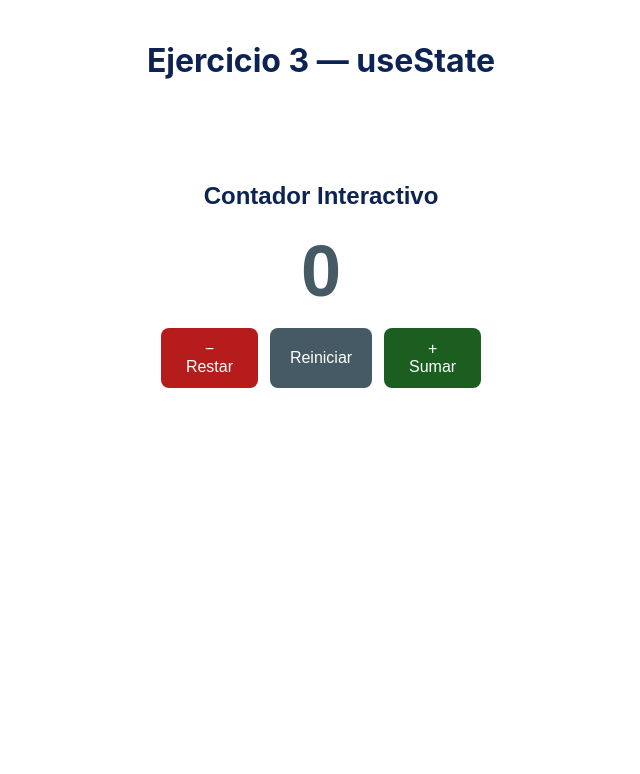
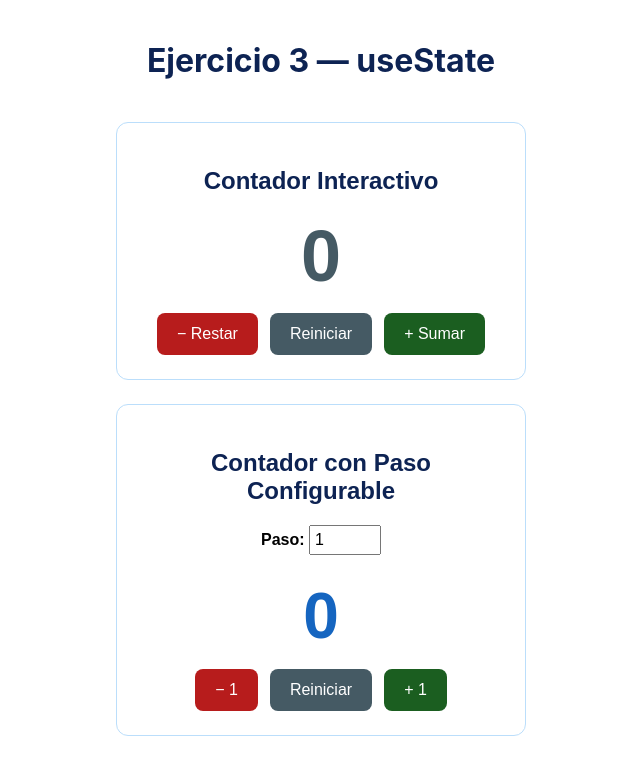
Before and after one commit to IsaCode4/Taller-React-y-Vite, a React (Create React App) app in the folder Documents/TallerReact/taller1-cra/: page / in a window 1280 px wide. Shown: the top 774 px of the page, without its empty margins (319-959 px from the left). Built offline with nearby package versions, Linux system fonts and the light colour scheme.

Commit message:
Ejercicio 3 (CRA y Vite): Contador avanzado con paso configurable

```diff
--- a/Documents/TallerReact/taller1-cra/src/Contador.js
+++ b/Documents/TallerReact/taller1-cra/src/Contador.js
@@ -1,30 +1,27 @@
-import { useState } from "react"; // ← Importar el Hook
+import { useState } from "react";
 
-function Contador() {
-  // Declarar el estado
+function ContadorBasico() {
   const [contador, setContador] = useState(0);
 
-  // Funciones manejadoras de eventos
   const incrementar = () => setContador(contador + 1);
   const decrementar = () => setContador(contador - 1);
   const reiniciar = () => setContador(0);
 
-  // Color dinámico según el valor
   const color = contador > 0 ? "#1B5E20" : contador < 0 ? "#B71C1C" : "#455A64";
 
   return (
     <div
       style={{
         textAlign: "center",
-        padding: "40px",
+        padding: "24px",
         fontFamily: "Arial",
-        maxWidth: "320px",
-        margin: "0 auto",
+        maxWidth: "360px",
+        margin: "0 auto 24px auto",
+        border: "1px solid #BBDEFB",
+        borderRadius: "12px",
       }}
     >
       <h2 style={{ color: "#0D2353" }}>Contador Interactivo</h2>
-
-      {/* Mostrar el valor actual con color dinámico */}
       <p
         style={{
           fontSize: "72px",
@@ -36,22 +33,18 @@ function Contador() {
         {contador}
       </p>
 
-      {/* Botones de control */}
       <div style={{ display: "flex", gap: "12px", justifyContent: "center" }}>
         <button onClick={decrementar} style={estiloBoton("#B71C1C")}>
           − Restar
         </button>
-
         <button onClick={reiniciar} style={estiloBoton("#455A64")}>
           Reiniciar
         </button>
-
         <button onClick={incrementar} style={estiloBoton("#1B5E20")}>
           + Sumar
         </button>
       </div>
 
-      {/* Mensaje condicional */}
       {contador > 10 && (
         <p style={{ color: "#1565C0", marginTop: "16px" }}>
           ¡Número grande! Mayor a 10.
@@ -66,7 +59,80 @@ function Contador() {
   );
 }
 
-// Función auxiliar para el estilo de los botones
+function ContadorAvanzado() {
+  const [contador, setContador] = useState(0);
+  const [paso, setPaso] = useState(1);
+
+  return (
+    <div
+      style={{
+        textAlign: "center",
+        padding: "24px",
+        fontFamily: "Arial",
+        maxWidth: "360px",
+        margin: "0 auto",
+        border: "1px solid #BBDEFB",
+        borderRadius: "12px",
+      }}
+    >
+      <h2 style={{ color: "#0D2353" }}>Contador con Paso Configurable</h2>
+
+      {/* Selector de paso */}
+      <div style={{ marginBottom: "24px" }}>
+        <label>
+          <strong>Paso: </strong>
+        </label>
+        <input
+          type="number"
+          value={paso}
+          onChange={(e) => setPaso(Number(e.target.value))}
+          min="1"
+          max="100"
+          style={{ width: "60px", padding: "4px", fontSize: "16px" }}
+        />
+      </div>
+
+      <p
+        style={{
+          fontSize: "64px",
+          fontWeight: "bold",
+          color: "#1565C0",
+          margin: "16px 0",
+        }}
+      >
+        {contador}
+      </p>
+
+      <div style={{ display: "flex", gap: "12px", justifyContent: "center" }}>
+        <button
+          onClick={() => setContador((c) => c - paso)}
+          style={estiloBoton("#B71C1C")}
+        >
+          − {paso}
+        </button>
+        <button onClick={() => setContador(0)} style={estiloBoton("#455A64")}>
+          Reiniciar
+        </button>
+        <button
+          onClick={() => setContador((c) => c + paso)}
+          style={estiloBoton("#1B5E20")}
+        >
+          + {paso}
+        </button>
+      </div>
+    </div>
+  );
+}
+
+function Contador() {
+  return (
+    <div>
+      <ContadorBasico />
+      <ContadorAvanzado />
+    </div>
+  );
+}
+
 function estiloBoton(color) {
   return {
     backgroundColor: color,
```
Also changed, not shown: 1 other file (tests, documents, lock files or other folders).
